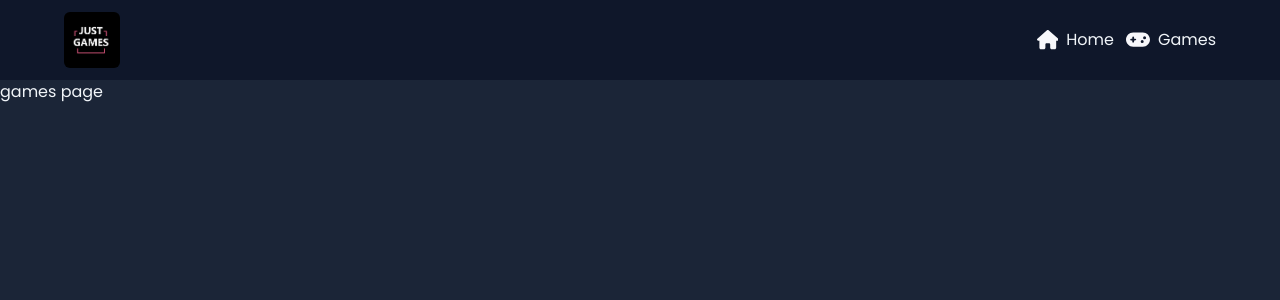
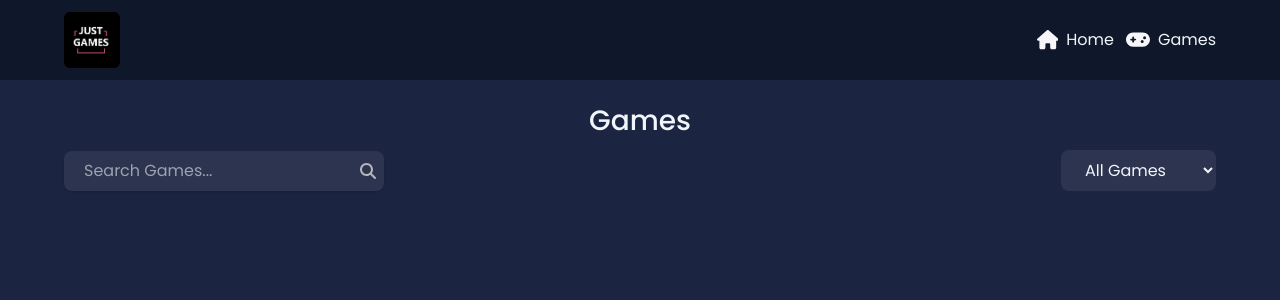
Before and after one commit to iMuhammad3/games-arcade, a React (Vite) app: page /games in a window 1280 px wide. Shown: the top 300 px of the page. Built offline with nearby package versions, Linux system fonts and the light colour scheme.

Commit message:
start working on game page

```diff
--- a/src/App.jsx
+++ b/src/App.jsx
@@ -2,7 +2,7 @@
 import React from 'react';
 import { RouterProvider, createBrowserRouter } from 'react-router-dom';
 import Home from "./pages/Home/Home";
-import Games from './pages/Games'
+import Games from './pages/Games/Games'
 import Error from "./pages/Error";
 import "./index.css"
 
--- a/src/components/Header/Header.jsx
+++ b/src/components/Header/Header.jsx
@@ -5,11 +5,11 @@ import { CustomLink } from "./CustomLink";
 
 function Header() {
     return (
-        <header className="sticky top-0 flex items-center justify-between px-6 md:px-16 py-3 bg-slate-900/95">
+        <header className="sticky top-0 flex items-center justify-between px-6 md:px-16 py-3 bg-slate-900/95 z-50">
             <Link to="/">
                 <img
                     className="aspect-square w-12 md:w-14 rounded-md"
-                    src="../src/assets/just-games.jpeg"
+                    src="/src/assets/just-games.jpeg"
                     alt=""
                 />
             </Link>
--- /dev/null
+++ b/src/components/svgs/Search.jsx
@@ -0,0 +1,13 @@
+export const SearchSVG = ({ className }) => {
+    return (
+        <svg
+            fill="#b7b7bb"
+            className={className}
+            xmlns="http://www.w3.org/2000/svg"
+            height="1em"
+            viewBox="0 0 512 512"
+        >
+            <path d="M416 208c0 45.9-14.9 88.3-40 122.7L502.6 457.4c12.5 12.5 12.5 32.8 0 45.3s-32.8 12.5-45.3 0L330.7 376c-34.4 25.2-76.8 40-122.7 40C93.1 416 0 322.9 0 208S93.1 0 208 0S416 93.1 416 208zM208 352a144 144 0 1 0 0-288 144 144 0 1 0 0 288z" />
+        </svg>
+    );
+};
--- a/src/pages/Games.jsx
+++ /dev/null
@@ -1,12 +0,0 @@
-
-import React from 'react';
-import Header from '../components/Header/Header';
-
-const GamePage = () => {
-
-  return <div>
-    <Header />
-    games page</div>
-};
-
-export default GamePage;
--- /dev/null
+++ b/src/pages/Games/Categories.jsx
@@ -0,0 +1,10 @@
+export const Categories = () => {
+  return (
+    <select className="bg-slate-750 px-5 py-2 rounded-lg cursor-pointer outline-none">
+        <option selected>All Games</option>
+        <option value="Fun" >Fun</option>
+        <option value="Educational" >Educational</option>
+        <option value="Others" >Others</option>
+    </select>
+  )
+}
--- /dev/null
+++ b/src/pages/Games/Games.jsx
@@ -0,0 +1,21 @@
+import React from "react";
+import Header from "../../components/Header/Header";
+import { SearchInput } from "./SearchInput";
+import { Categories } from "./Categories";
+
+const GamePage = () => {
+    return (
+        <div className="flex flex-col">
+            <Header />
+            <main className="flex flex-col gap-2">
+                <h1 className="text-center mt-5">Games</h1>
+                <div className="flex flex-col md:flex-row gap-4 md:items-center justify-between px-8 md:px-16">
+                    <SearchInput />
+                    <Categories />
+                </div>
+            </main>
+        </div>
+    );
+};
+
+export default GamePage;
--- /dev/null
+++ b/src/pages/Games/SearchInput.jsx
@@ -0,0 +1,14 @@
+import { SearchSVG } from "../../components/svgs/Search";
+
+export const SearchInput = () => {
+    return (
+        <div className="relative">
+            <input
+                className="bg-slate-750 md:w-80 px-5 py-2 rounded-lg shadow outline-none"
+                type="text"
+                placeholder="Search Games..."
+            />
+            <SearchSVG className="absolute right-0 top-1/2 -translate-y-1/2 -translate-x-1/2" />
+        </div>
+    );
+};
--- a/src/pages/Home/Home.jsx
+++ b/src/pages/Home/Home.jsx
@@ -1,6 +1,6 @@
 import React from "react";
 import Header from "../../components/Header/Header";
-import Main from "../../components/Main";
+import Main from "./Main";
 
 import './home.css'
 
@@ -10,7 +10,7 @@ const Home = () => {
             <Header />
             <Main />
             {/* background image */}
-            <img id="background" src="./src/assets/layered-peaks-haikei.png" alt="" />
+            <img id="background" src="/src/assets/layered-peaks-haikei.png" alt="" />
         </div>
     );
 };
--- a/src/components/Main.jsx
+++ b/src/pages/Home/Main.jsx
@@ -1,14 +1,14 @@
 // Main.jsx
 import { useNavigate } from "react-router-dom";
-import Button from "./Buttons/Button";
+import Button from "../../components/Buttons/Button";
 
 function Main() {
     const navigate = useNavigate()
     return (
         <main className="flex flex-col items-center justify-center flex-grow z-10 relative">
             <h1 className="absolute top-8 text-3xl">We've got games for you!</h1>
-            <img className="-mt-20" src="./src/assets/animation.gif" alt="" />
-            <Button className="text-xl bg-gradient-to-tr from-sky-500 to-blue-600" onClick={() => navigate("/games")}>Play Games!</Button>
+            <img className="-mt-20" src="/src/assets/animation.gif" alt="" />
+            <Button className="px-8 text-xl bg-gradient-to-tr from-sky-600 to-blue-600" onClick={() => navigate("/games")}>Play Games!</Button>
         </main>
     );
 }
--- a/tailwind.config.js
+++ b/tailwind.config.js
@@ -5,7 +5,8 @@ module.exports = {
   theme: {
     extend: {
       colors: {
-        "slate-850": "rgb(27,37,55)",
+        "slate-750": "rgb(45,52,80)",
+        "slate-850": "rgb(27,37,65)",
         "slate-950": "rgb(7,16,40)",
       },
       fontFamily: {
```
Also changed, not shown: src/assets/blob-scatter-haikei.png (deleted).
